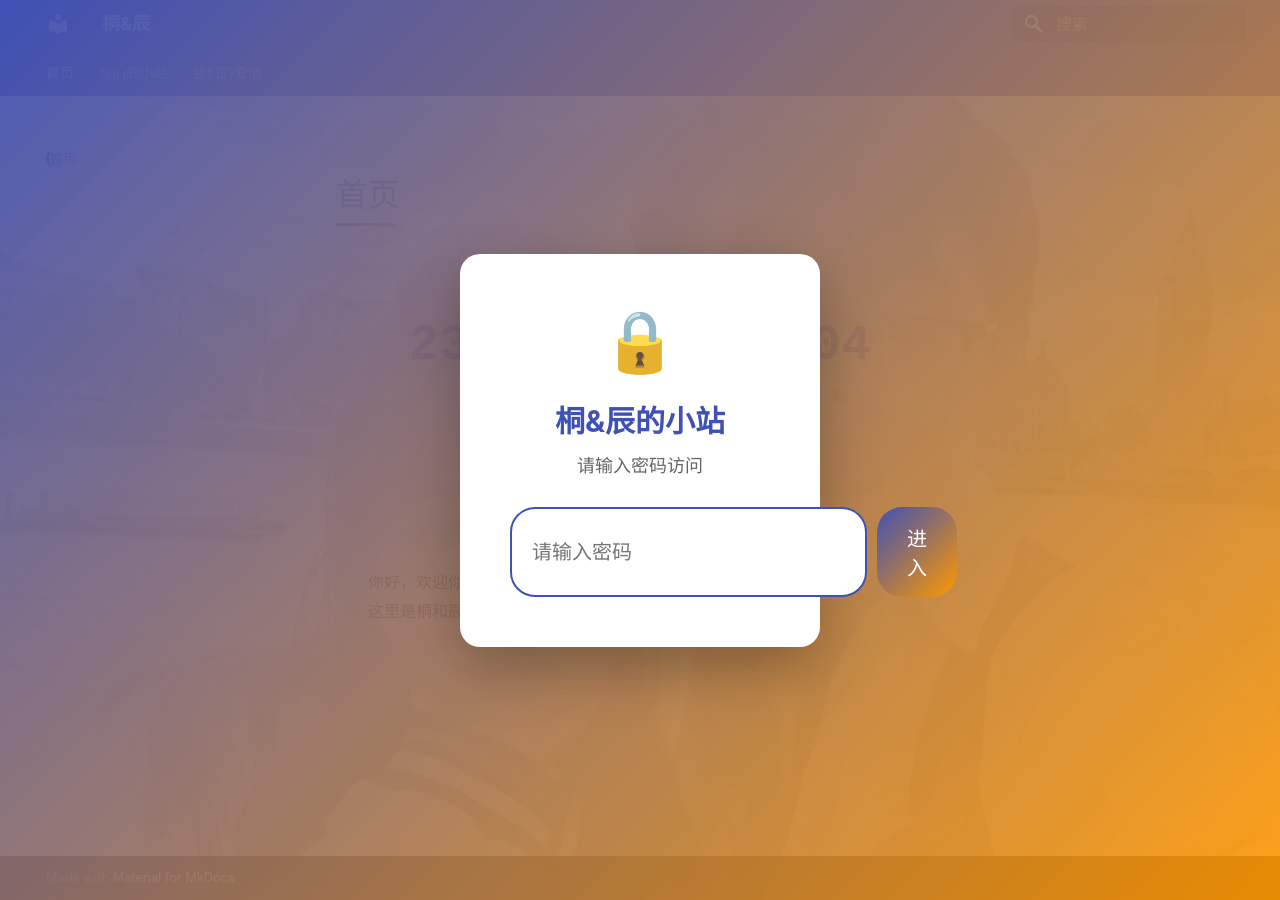
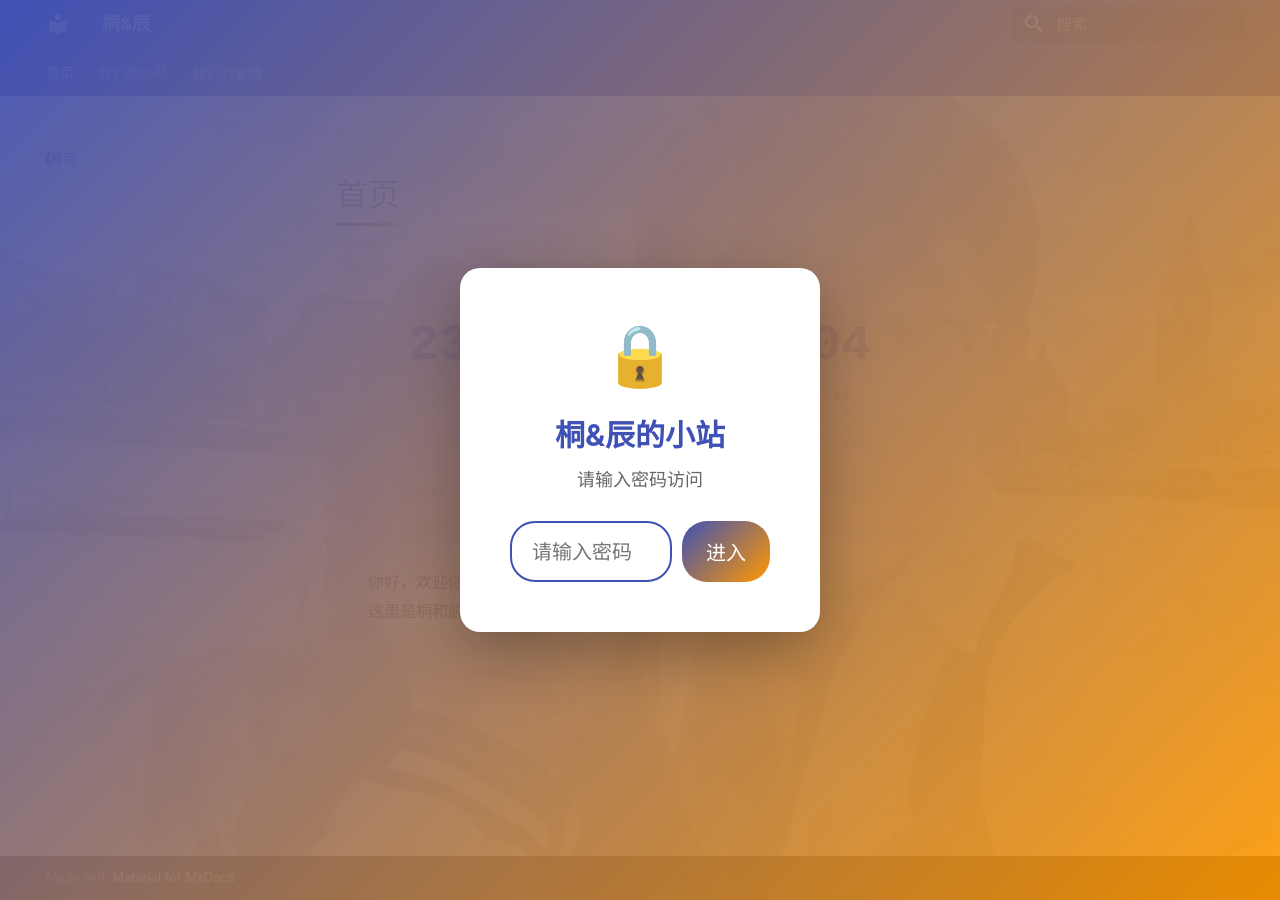
Before and after one commit to tlc191026/tlc191026.github.io, an MkDocs documentation site: the page built from docs/index.md, in a window 1280 px wide. Built offline with MkDocs 1.6.1 and Material for MkDocs 9.7.7, drawn with Linux system fonts in a browser that asks for light colours.

Commit message:
Update extra.css

```diff
--- a/docs/stylesheets/extra.css
+++ b/docs/stylesheets/extra.css
@@ -469,6 +469,7 @@ body {
   max-width: 360px;
   width: 90%;
   animation: zoomIn 0.3s ease;
+  box-sizing: border-box;
 }
 
 .site-password-icon {
@@ -491,16 +492,20 @@ body {
 .site-password-input-group {
   display: flex;
   gap: 0.5rem;
+  width: 100%;
+  box-sizing: border-box;
 }
 
 .site-password-input {
   flex: 1;
+  min-width: 0;
   padding: 0.8rem 1rem;
   border: 2px solid #e0e0e0;
   border-radius: 25px;
   font-size: 1rem;
   outline: none;
   transition: border-color 0.2s ease;
+  box-sizing: border-box;
 }
 
 .site-password-input:focus {
@@ -508,7 +513,7 @@ body {
 }
 
 .site-password-submit {
-  padding: 0.8rem 1.5rem;
+  padding: 0.8rem 1.2rem;
   background: linear-gradient(135deg, #3F51B5, #FF9800);
   color: white;
   border: none;
@@ -516,6 +521,9 @@ body {
   font-size: 1rem;
   cursor: pointer;
   transition: transform 0.2s ease, box-shadow 0.2s ease;
+  box-sizing: border-box;
+  flex-shrink: 0;
+  white-space: nowrap;
 }
 
 .site-password-submit:hover {
```
